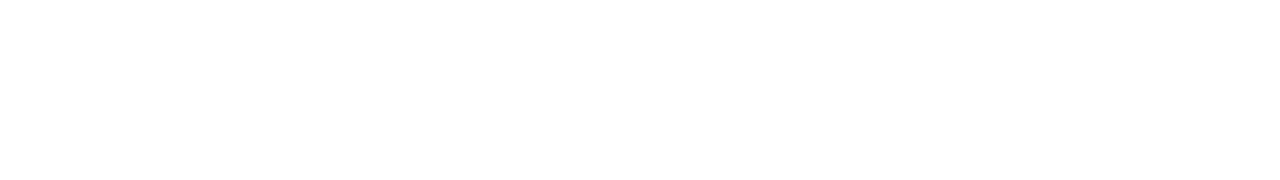
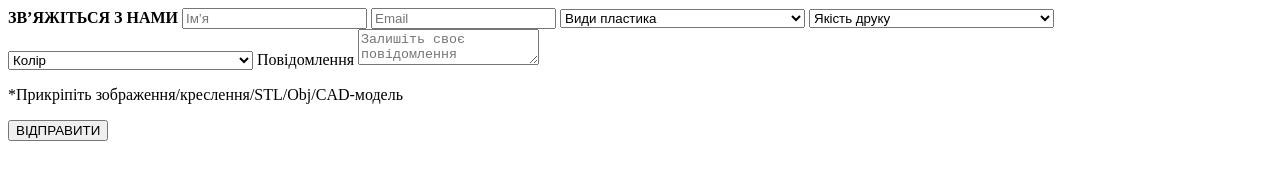
Before and after one commit to Kuzia30/order, a plain HTML site: page form.html in a window 1280 px wide. Drawn offline with Linux system fonts and the light colour scheme.

Commit message:
start form

```diff
--- a/form.html
+++ b/form.html
@@ -8,8 +8,36 @@
 </head>
 <body>
     <section class="section">
-        <form action="" class="order-form">
-
+        <form class="order-form" name="order-form">
+            <strong class="order-form__title">ЗВ’ЯЖІТЬСЯ З НАМИ
+            </strong>
+            <input name="order-name" type="text" required minlength="2" placeholder="Ім’я" />
+            <input name="order-mail" type="email" required minlength="2" placeholder="Email" />
+            <select name="plastic" >
+                <option value="no">Види пластика</option>
+                <option value="300">300 мікрон</option>
+                <option value="200">200 мікрон</option>
+                <option value="100">100 мікрон</option>
+                <option value="support">Труднощі у виборі - ми допоможемо</option>
+            </select>
+            <select name="quality">
+                <option value="no">Якість друку</option>
+                <option value="300">300 мікрон</option>
+                <option value="200">200 мікрон</option>
+                <option value="100">100 мікрон</option>
+                <option value="support">Труднощі у виборі - ми допоможемо</option>
+            </select>
+            <select name="color">
+                <option value="no">Колір</option>
+                <option value="300">300 мікрон</option>
+                <option value="200">200 мікрон</option>
+                <option value="100">100 мікрон</option>
+                <option value="support">Труднощі у виборі - ми допоможемо</option>
+            </select>
+            <label for="comment">Повідомлення</label>
+            <textarea name="modal-comment" name="comment" id="comment" placeholder="Залишіть своє повідомлення"></textarea>
+            <p>*Прикріпіть зображення/креслення/STL/Obj/CAD-модель</p>
+            <button type="submit">ВІДПРАВИТИ</button>
         </form>
     </section>
 </body>
```
